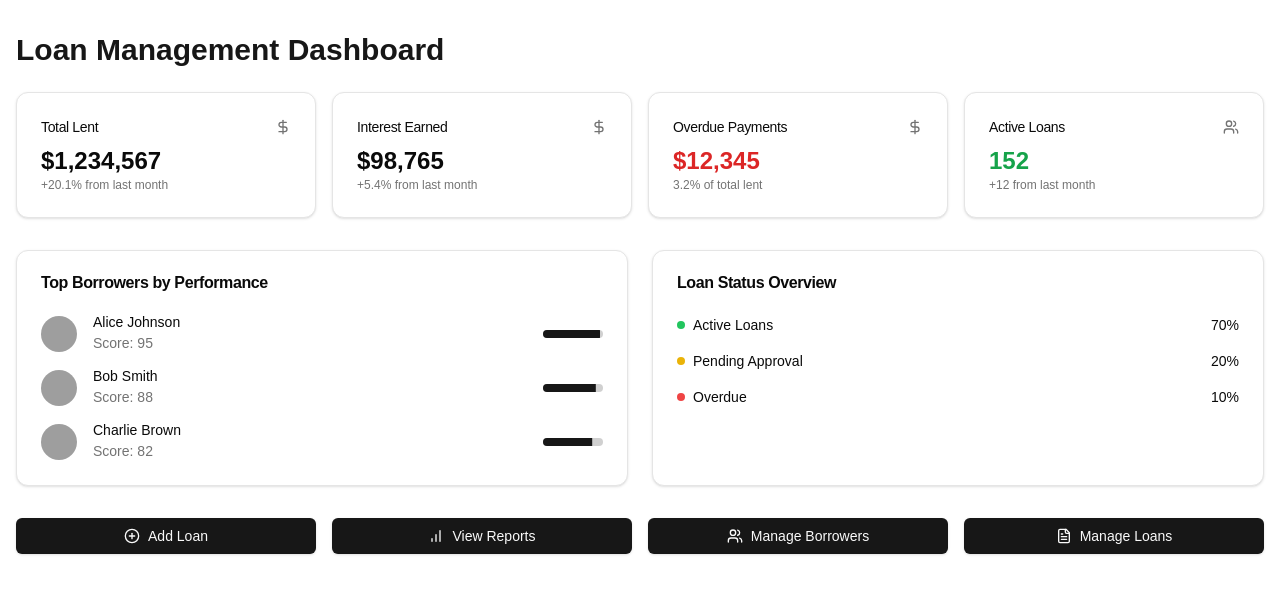
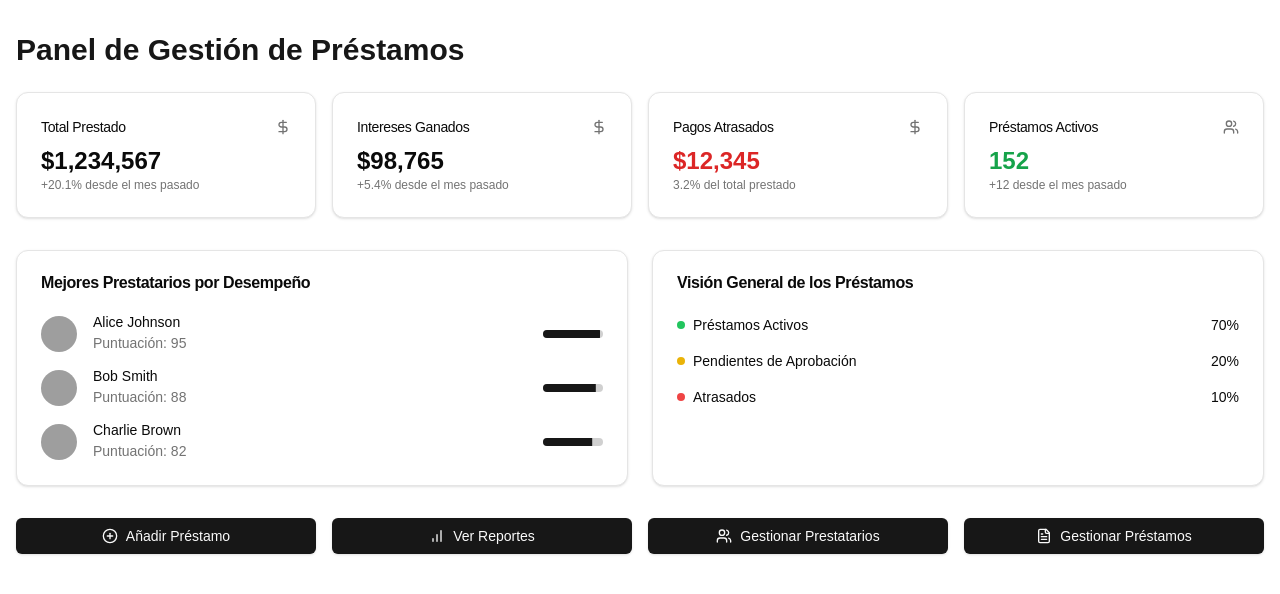
Before and after one commit to LeoUrzua/lending-frontend, a Next.js app: page / in a window 1280 px wide. Shown: the top 594 px of the page. Built offline with nearby package versions, Linux system fonts and the light colour scheme; grey boxes are pictures that could not be loaded.

Commit message:
translate to es

```diff
--- a/src/components/dashboard.tsx
+++ b/src/components/dashboard.tsx
@@ -18,47 +18,47 @@ const topBorrowers = [
 export function Dashboard() {
   return (
     <div className="container mx-auto px-4 py-8">
-      <h1 className="text-3xl font-bold mb-6">Loan Management Dashboard</h1>
+      <h1 className="text-3xl font-bold mb-6">Panel de Gestión de Préstamos</h1>
 
       <div className="grid grid-cols-1 md:grid-cols-2 lg:grid-cols-4 gap-4 mb-8">
         <Card>
           <CardHeader className="flex flex-row items-center justify-between space-y-0 pb-2">
-            <CardTitle className="text-sm font-medium">Total Lent</CardTitle>
+            <CardTitle className="text-sm font-medium">Total Prestado</CardTitle>
             <DollarSign className="h-4 w-4 text-muted-foreground" />
           </CardHeader>
           <CardContent>
             <div className="text-2xl font-bold">$1,234,567</div>
-            <p className="text-xs text-muted-foreground">+20.1% from last month</p>
+            <p className="text-xs text-muted-foreground">+20.1% desde el mes pasado</p>
           </CardContent>
         </Card>
         <Card>
           <CardHeader className="flex flex-row items-center justify-between space-y-0 pb-2">
-            <CardTitle className="text-sm font-medium">Interest Earned</CardTitle>
+            <CardTitle className="text-sm font-medium">Intereses Ganados</CardTitle>
             <DollarSign className="h-4 w-4 text-muted-foreground" />
           </CardHeader>
           <CardContent>
             <div className="text-2xl font-bold">$98,765</div>
-            <p className="text-xs text-muted-foreground">+5.4% from last month</p>
+            <p className="text-xs text-muted-foreground">+5.4% desde el mes pasado</p>
           </CardContent>
         </Card>
         <Card>
           <CardHeader className="flex flex-row items-center justify-between space-y-0 pb-2">
-            <CardTitle className="text-sm font-medium">Overdue Payments</CardTitle>
+            <CardTitle className="text-sm font-medium">Pagos Atrasados</CardTitle>
             <DollarSign className="h-4 w-4 text-muted-foreground" />
           </CardHeader>
           <CardContent>
             <div className="text-2xl font-bold text-red-600">$12,345</div>
-            <p className="text-xs text-muted-foreground">3.2% of total lent</p>
+            <p className="text-xs text-muted-foreground">3.2% del total prestado</p>
           </CardContent>
         </Card>
         <Card>
           <CardHeader className="flex flex-row items-center justify-between space-y-0 pb-2">
-            <CardTitle className="text-sm font-medium">Active Loans</CardTitle>
+            <CardTitle className="text-sm font-medium">Préstamos Activos</CardTitle>
             <Users className="h-4 w-4 text-muted-foreground" />
           </CardHeader>
           <CardContent>
             <div className="text-2xl font-bold text-green-600">152</div>
-            <p className="text-xs text-muted-foreground">+12 from last month</p>
+            <p className="text-xs text-muted-foreground">+12 desde el mes pasado</p>
           </CardContent>
         </Card>
       </div>
@@ -66,7 +66,7 @@ export function Dashboard() {
       <div className="grid grid-cols-1 md:grid-cols-2 gap-6 mb-8">
         <Card>
           <CardHeader>
-            <CardTitle>Top Borrowers by Performance</CardTitle>
+            <CardTitle>Mejores Prestatarios por Desempeño</CardTitle>
           </CardHeader>
           <CardContent>
             <div className="space-y-4">
@@ -78,7 +78,7 @@ export function Dashboard() {
                   </Avatar>
                   <div className="ml-4 space-y-1">
                     <p className="text-sm font-medium leading-none">{borrower.name}</p>
-                    <p className="text-sm text-muted-foreground">Score: {borrower.score}</p>
+                    <p className="text-sm text-muted-foreground">Puntuación: {borrower.score}</p>
                   </div>
                   <div className="ml-auto font-medium">
                     <Progress value={borrower.score} className="w-[60px]" />
@@ -90,23 +90,23 @@ export function Dashboard() {
         </Card>
         <Card>
           <CardHeader>
-            <CardTitle>Loan Status Overview</CardTitle>
+            <CardTitle>Visión General de los Préstamos</CardTitle>
           </CardHeader>
           <CardContent>
             <div className="space-y-4">
               <div className="flex items-center">
                 <div className="w-2 h-2 rounded-full bg-green-500 mr-2" />
-                <span className="text-sm font-medium">Active Loans</span>
+                <span className="text-sm font-medium">Préstamos Activos</span>
                 <span className="ml-auto text-sm font-medium">70%</span>
               </div>
               <div className="flex items-center">
                 <div className="w-2 h-2 rounded-full bg-yellow-500 mr-2" />
-                <span className="text-sm font-medium">Pending Approval</span>
+                <span className="text-sm font-medium">Pendientes de Aprobación</span>
                 <span className="ml-auto text-sm font-medium">20%</span>
               </div>
               <div className="flex items-center">
                 <div className="w-2 h-2 rounded-full bg-red-500 mr-2" />
-                <span className="text-sm font-medium">Overdue</span>
+                <span className="text-sm font-medium">Atrasados</span>
                 <span className="ml-auto text-sm font-medium">10%</span>
               </div>
             </div>
@@ -117,22 +117,22 @@ export function Dashboard() {
       <div className="grid grid-cols-2 sm:grid-cols-4 gap-4">
         <Link href="/add-loan" passHref>
           <Button className="w-full">
-            <PlusCircle className="mr-2 h-4 w-4" /> Add Loan
+            <PlusCircle className="mr-2 h-4 w-4" /> Añadir Préstamo
           </Button>
         </Link>
         <Link href="/reports" passHref>
           <Button className="w-full">
-            <BarChart className="mr-2 h-4 w-4" /> View Reports
+            <BarChart className="mr-2 h-4 w-4" /> Ver Reportes
           </Button>
         </Link>
         <Link href="/borrowers" passHref>
           <Button className="w-full">
-            <Users className="mr-2 h-4 w-4" /> Manage Borrowers
+            <Users className="mr-2 h-4 w-4" /> Gestionar Prestatarios
           </Button>
         </Link>
         <Link href="/loans" passHref>
           <Button className="w-full">
-            <FileText className="mr-2 h-4 w-4" /> Manage Loans
+            <FileText className="mr-2 h-4 w-4" /> Gestionar Préstamos
           </Button>
         </Link>
       </div>
```
